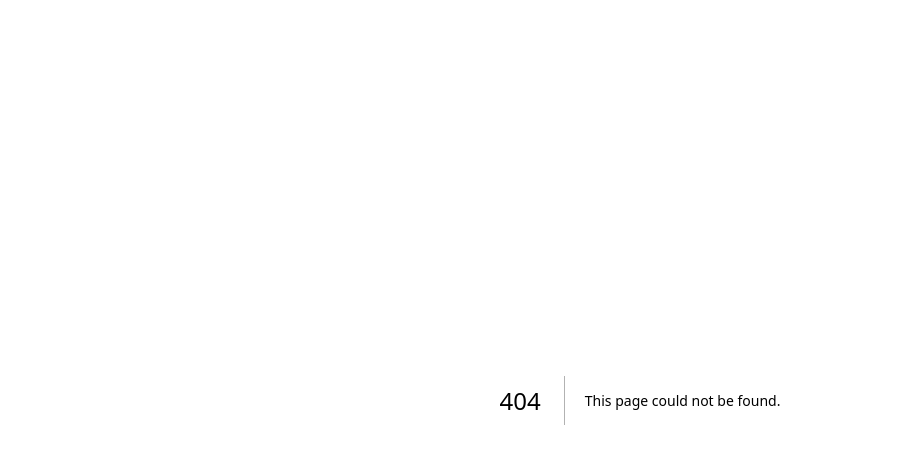
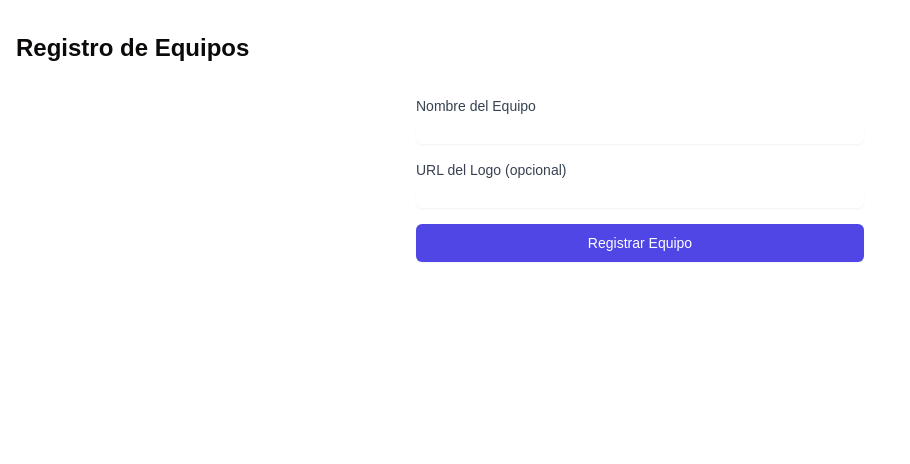
Before and after one commit to Noisk8/storner, a Next.js app: page /registro in a window 1280 px wide. Before the commit this address had no page. Shown: the top 464 px of the page, without its empty margins (0-910 px from the left). Built offline with nearby package versions, Linux system fonts and the light colour scheme.

Commit message:
conectada la base de datos, sin respuesta

```diff
--- /dev/null
+++ b/next.config.js
@@ -0,0 +1,9 @@
+/** @type {import('next').NextConfig} */
+const nextConfig = {
+  env: {
+    NEXT_PUBLIC_SUPABASE_URL: process.env.NEXT_PUBLIC_SUPABASE_URL,
+    NEXT_PUBLIC_SUPABASE_ANON_KEY: process.env.NEXT_PUBLIC_SUPABASE_ANON_KEY,
+  },
+}
+
+module.exports = nextConfig
--- a/package.json
+++ b/package.json
@@ -11,6 +11,7 @@
   "dependencies": {
     "@radix-ui/react-label": "^2.1.1",
     "@radix-ui/react-slot": "^1.1.1",
+    "@supabase/supabase-js": "^2.47.9",
     "@vercel/analytics": "^1.4.1",
     "class-variance-authority": "^0.7.1",
     "clsx": "^2.1.1",
--- a/src/app/page.tsx
+++ b/src/app/page.tsx
@@ -1,6 +1,6 @@
 import Image from "next/image";
 import { Button } from "@/components/ui/button"
-import TablaPosiciones from "@/components/tabla-posiciones";
+
 
 
 
@@ -20,24 +20,11 @@ export default function Home() {
           height={38}
           priority
         />
-     <TablaPosiciones />
-        <Button>Click me</Button>
+
+
         <div className="flex gap-4 items-center flex-col sm:flex-row">
-          <a
-            className="rounded-full border border-solid border-transparent transition-colors flex items-center justify-center bg-foreground text-background gap-2 hover:bg-[#383838] dark:hover:bg-[#ccc] text-sm sm:text-base h-10 sm:h-12 px-4 sm:px-5"
-            href="https://vercel.com/new?utm_source=create-next-app&utm_medium=appdir-template-tw&utm_campaign=create-next-app"
-            target="_blank"
-            rel="noopener noreferrer"
-          >
-            <Image
-              className="dark:invert"
-              src="/vercel.svg"
-              alt="Vercel logomark"
-              width={20}
-              height={20}
-            />
-            Deploy now
-          </a>
+
+
           <a
             className="rounded-full border border-solid border-black/[.08] dark:border-white/[.145] transition-colors flex items-center justify-center hover:bg-[#f2f2f2] dark:hover:bg-[#1a1a1a] hover:border-transparent text-sm sm:text-base h-10 sm:h-12 px-4 sm:px-5 sm:min-w-44"
             href="https://nextjs.org/docs?utm_source=create-next-app&utm_medium=appdir-template-tw&utm_campaign=create-next-app"
--- /dev/null
+++ b/src/app/registro/page.tsx
@@ -0,0 +1,10 @@
+import RegistroEquipo from '@/components/registro-equipo'
+
+export default function EquiposPage() {
+  return (
+    <div className="container mx-auto px-4 py-8">
+      <h1 className="text-2xl font-bold mb-6">Registro de Equipos</h1>
+      <RegistroEquipo />
+    </div>
+  )
+}
--- a/src/components/login-form.tsx
+++ b/src/components/login-form.tsx
@@ -1,3 +1,4 @@
+'use client'
 import { cn } from "@/lib/utils"
 import { Button } from "@/components/ui/button"
 import {
@@ -9,11 +10,36 @@ import {
 } from "@/components/ui/card"
 import { Input } from "@/components/ui/input"
 import { Label } from "@/components/ui/label"
+import  {useState}  from "react";
+import { client } from "../supabase/client"
 
 export function LoginForm({
+
+
   className,
   ...props
 }: React.ComponentPropsWithoutRef<"div">) {
+
+  const [email, setEmail] = useState ("");
+
+  const handleSubmit = async  (e: React.FormEvent) => {
+    e.preventDefault();
+
+    try{
+      const result = await client.auth.signInWithOtp({
+        email,
+      });
+      console.log(result)
+
+    }
+    catch(error){
+
+    }
+
+
+
+  }
+
   return (
     <div className={cn("flex flex-col gap-6", className)} {...props}>
       <Card>
@@ -24,7 +50,7 @@ export function LoginForm({
           </CardDescription>
         </CardHeader>
         <CardContent>
-          <form>
+          <form onSubmit={handleSubmit}>
             <div className="flex flex-col gap-6">
               <div className="grid gap-2">
                 <Label htmlFor="email">Email</Label>
@@ -33,33 +59,18 @@ export function LoginForm({
                   type="email"
                   placeholder="m@example.com"
                   required
+                  onChange={(e) => setEmail(e.target.value)}
                 />
               </div>
               <div className="grid gap-2">
-                <div className="flex items-center">
-                  <Label htmlFor="password">Password</Label>
-                  <a
-                    href="#"
-                    className="ml-auto inline-block text-sm underline-offset-4 hover:underline"
-                  >
-                    Forgot your password?
-                  </a>
-                </div>
-                <Input id="password" type="password" required />
+
               </div>
               <Button type="submit" className="w-full">
                 Login
               </Button>
-              <Button variant="outline" className="w-full">
-                Login with Google
-              </Button>
+
             </div>
-            <div className="mt-4 text-center text-sm">
-              Don&apos;t have an account?{" "}
-              <a href="#" className="underline underline-offset-4">
-                Sign up
-              </a>
-            </div>
+
           </form>
         </CardContent>
       </Card>
--- /dev/null
+++ b/src/components/registro-equipo.tsx
@@ -0,0 +1,77 @@
+'use client'
+import { useState } from 'react'
+import { supabase } from '@/lib/supabase'
+
+export default function RegistroEquipo() {
+  const [nombre, setNombre] = useState('')
+  const [logoUrl, setLogoUrl] = useState('')
+  const [mensaje, setMensaje] = useState('')
+
+  const handleSubmit = async (e: React.FormEvent) => {
+    e.preventDefault()
+
+    try {
+      const { data, error } = await supabase
+        .from('equipos')
+        .insert([
+          { nombre, logo_url: logoUrl }
+        ])
+        .select()
+
+      if (error) throw error
+
+      setMensaje('Equipo registrado exitosamente')
+      setNombre('')
+      setLogoUrl('')
+    } catch (error) {
+      setMensaje('Error al registrar el equipo')
+      console.error(error)
+    }
+  }
+
+  return (
+    <div className="max-w-md mx-auto mt-8">
+      <form onSubmit={handleSubmit} className="space-y-4">
+        <div>
+          <label htmlFor="nombre" className="block text-sm font-medium text-gray-700">
+            Nombre del Equipo
+          </label>
+          <input
+            type="text"
+            id="nombre"
+            value={nombre}
+            onChange={(e) => setNombre(e.target.value)}
+            className="mt-1 block w-full rounded-md border-gray-300 shadow-sm focus:border-indigo-500 focus:ring-indigo-500"
+            required
+          />
+        </div>
+
+        <div>
+          <label htmlFor="logo" className="block text-sm font-medium text-gray-700">
+            URL del Logo (opcional)
+          </label>
+          <input
+            type="url"
+            id="logo"
+            value={logoUrl}
+            onChange={(e) => setLogoUrl(e.target.value)}
+            className="mt-1 block w-full rounded-md border-gray-300 shadow-sm focus:border-indigo-500 focus:ring-indigo-500"
+          />
+        </div>
+
+        <button
+          type="submit"
+          className="w-full flex justify-center py-2 px-4 border border-transparent rounded-md shadow-sm text-sm font-medium text-white bg-indigo-600 hover:bg-indigo-700 focus:outline-none focus:ring-2 focus:ring-offset-2 focus:ring-indigo-500"
+        >
+          Registrar Equipo
+        </button>
+
+        {mensaje && (
+          <p className={`text-center ${mensaje.includes('Error') ? 'text-red-600' : 'text-green-600'}`}>
+            {mensaje}
+          </p>
+        )}
+      </form>
+    </div>
+  )
+}
--- a/src/components/tabla-posiciones.tsx
+++ b/src/components/tabla-posiciones.tsx
@@ -1,4 +1,5 @@
-import React from 'react'
+'use client'
+import React, { useEffect, useState } from 'react'
 import {
     Table,
     TableBody,
@@ -9,35 +10,48 @@ import {
     TableRow,
   } from "@/components/ui/table"
 
+interface PosicionEquipo {
+  equipo: string;
+  puntos: number;
+  golesFavor: number;
+  golesContra: number;
+  diferenciaGoles: number;
+}
 
-export default function TablaPosiciones () {
+export default function TablaPosiciones() {
+  const [posiciones, setPosiciones] = useState<PosicionEquipo[]>([]);
 
+  // Aquí agregarías la lógica para obtener los datos de tu API
+  useEffect(() => {
+    // Fetch datos de posiciones
+  }, []);
 
   return (
     <div>
       <Table>
-  <TableCaption>A list of your recent invoices.</TableCaption>
+        <TableCaption>Tabla de Posiciones</TableCaption>
         <TableHeader>
           <TableRow>
-      <TableHead className="w-[100px]">Equipo</TableHead>
+            <TableHead className="w-[200px]">Equipo</TableHead>
+            <TableHead>PJ</TableHead>
             <TableHead>PTS</TableHead>
             <TableHead>GF</TableHead>
             <TableHead>GC</TableHead>
-      <TableHead className="text-right">Puntos</TableHead>
+            <TableHead className="text-right">DIF</TableHead>
           </TableRow>
         </TableHeader>
         <TableBody>
-    <TableRow>
-      <TableCell className="font-medium">INV001</TableCell>
-      <TableCell>Paid</TableCell>
-      <TableCell>Credit Card</TableCell>
-      <TableCell>Credit Card</TableCell>
-      <TableCell className="text-right">$250.00</TableCell>
+          {posiciones.map((posicion) => (
+            <TableRow key={posicion.equipo}>
+              <TableCell className="font-medium">{posicion.equipo}</TableCell>
+              <TableCell>{posicion.puntos}</TableCell>
+              <TableCell>{posicion.golesFavor}</TableCell>
+              <TableCell>{posicion.golesContra}</TableCell>
+              <TableCell className="text-right">{posicion.diferenciaGoles}</TableCell>
             </TableRow>
+          ))}
         </TableBody>
       </Table>
-
-
     </div>
-  )
+  );
 }
--- /dev/null
+++ b/src/supabase/client.jsx
@@ -0,0 +1,6 @@
+import { createClient } from "@supabase/supabase-js";
+
+export const client = createClient(
+  process.env.NEXT_PUBLIC_SUPABASE_URL,
+  process.env.NEXT_PUBLIC_SUPABASE_ANON_KEY
+);
```
Also changed, not shown: 2 other files (tests, documents, lock files or other folders). Lines whose indentation alone changed are shown as unchanged.
